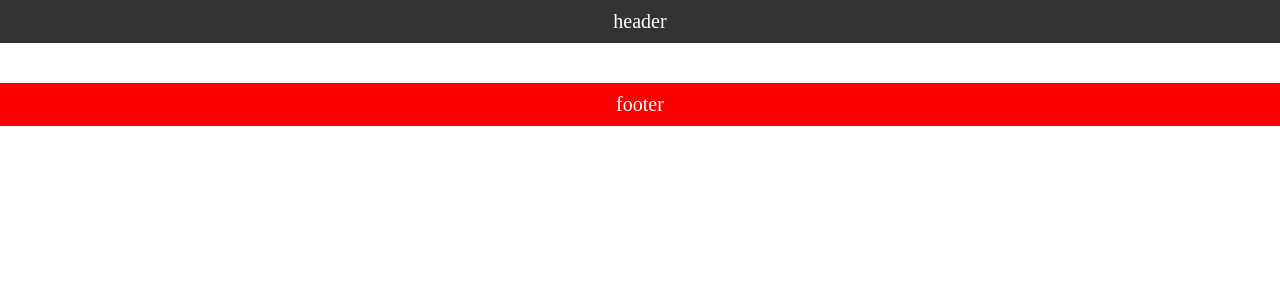
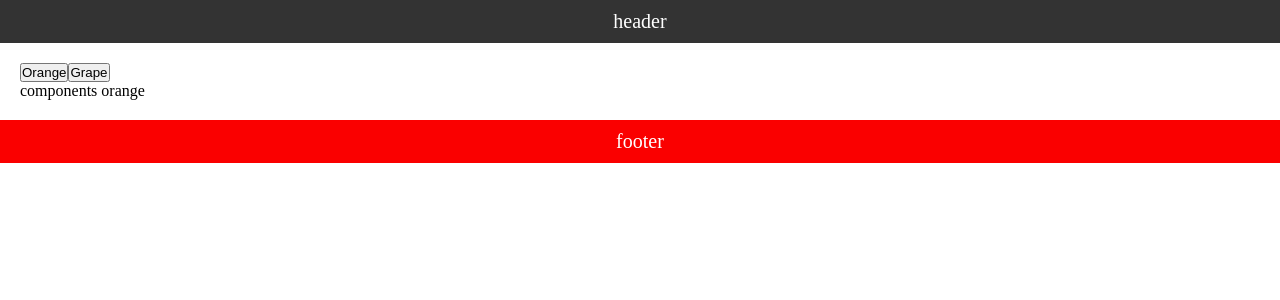
Before and after one commit to faridkinyobi/VUE-Base, a Vue app: page / in a window 1280 px wide. Shown: the top 300 px of the page. Built offline with nearby package versions, Linux system fonts and the light colour scheme.

Commit message:
dynamic component

```diff
--- a/src/App.vue
+++ b/src/App.vue
@@ -4,26 +4,29 @@
 
   <!-- props -->
   <div class="container">
-    <life-comont v-if="show" ></life-comont>
+    <!-- dynamic component -->
+    <button @click="activComp = 'comp-Orang'">Orange</button>
+    <button @click="activComp = 'comp-Grap'">Grape</button>
+    <!-- <comp-grap v-if="activComp === 'orange-compont'">orange</comp-grap>
+    <comp-orange v-if="activComp === 'grape-compont'">grape</comp-orange> -->
+    <component :is="activComp"></component>
   </div>
   <app-footer />
 </template>
 <script>
-import lifeComont from "./components/Life/index.vue";
+import compOrang from "./components/fruits/orang.vue";
+import compGrap from "./components/fruits/grap.vue";
 export default {
   components: {
-    lifeComont,
+    compGrap,
+    compOrang,
   },
   data() {
     return {
-      show: true,
+      activComp: "comp-Orang",
     };
   },
-  mounted() {
-    setTimeout(() => {
-      this.show = false;
-    }, 5000);
-  },
+  mounted() {},
   methods: {},
 };
 </script>
--- /dev/null
+++ b/src/App2.vue
@@ -0,0 +1,34 @@
+
+<template>
+  <app-header />
+
+  <!-- props -->
+  <div class="container">
+    <life-comont v-if="show" ></life-comont>
+  </div>
+  <app-footer />
+</template>
+<script>
+import lifeComont from "./components/Life/index.vue";
+export default {
+  components: {
+    lifeComont,
+  },
+  data() {
+    return {
+      show: true,
+    };
+  },
+  mounted() {
+    setTimeout(() => {
+      this.show = false;
+    }, 5000);
+  },
+  methods: {},
+};
+</script>
+<style scoped>
+.container {
+  padding: 20px;
+}
+</style>
--- /dev/null
+++ b/src/components/fruits/grap.vue
@@ -0,0 +1,10 @@
+<template>
+  <div>Components Grape</div>
+</template>
+
+<script>
+export default {};
+</script>
+
+<style>
+</style>
--- /dev/null
+++ b/src/components/fruits/orang.vue
@@ -0,0 +1,8 @@
+<template><div>components orange</div></template>
+
+<script>
+export default {};
+</script>
+
+<style>
+</style>
```
